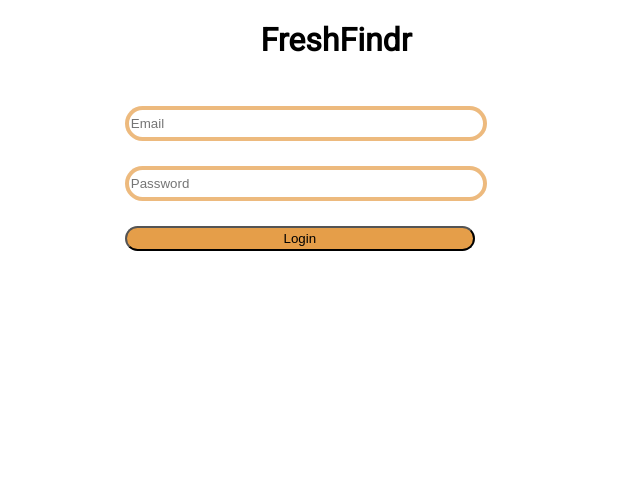
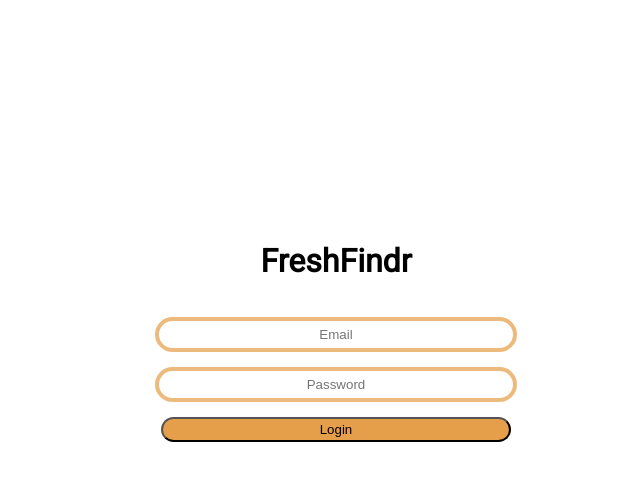
Before and after one commit to Elias2702/freshfindr, a React app: page / in a window 1280 px wide. Shown: the whole page, without its empty margins (304-944 px from the left). Built offline with nearby package versions, Linux system fonts and the light colour scheme.

Commit message:
Update css login

```diff
--- a/src/client/components/login.js
+++ b/src/client/components/login.js
@@ -26,7 +26,6 @@ export default class Login extends React.Component {
     render() {
         return (
             <div className="loginContainer">
-                <h1>{"FreshFindr"}</h1>
                 <LoginForm
                     handleChange={this.handleChange}
                     /* handleSubmit={this.handleSubmit} */
--- a/src/client/components/loginForm.js
+++ b/src/client/components/loginForm.js
@@ -8,6 +8,7 @@ export default class LoginFrom extends React.Component {
     render() {
         return (
             <div className="loginFormContainer">
+                <h1>{"FreshFindr"}</h1>
                 <form onSubmit={this.props.handleSubmit} className="loginForm">
                     <input
                         type="text"
--- a/src/client/scss/app.scss
+++ b/src/client/scss/app.scss
@@ -8,28 +8,33 @@ html, body {
 
 .loginContainer{
     margin: 0 auto;
-    width: 33%;
-    margin: 0 auto;
-    text-align: center;
+    width: 100%;
+    display: grid;
+    grid-template-columns: repeat(3,1fr);
+    grid-template-rows: repeat(3,1fr);
 }
 
-.loginForm {
+.loginFormContainer{
     display: flex;
     flex-direction: column;
+    text-align: center;
+    grid-column: 2;
+    grid-row: 2;
 }
 
 .loginForm input {
     border: 4px solid rgba(223, 132, 25, 0.56);
     border-radius: 40px;
-    margin-top: 25px;
     height: 25px;
     width: 350px;
+    margin-top:15px;
+    text-align: center;
 }
 
 .loginButton{
     background: rgba(223, 132, 25, 0.79);
     border-radius: 40px;
-    margin-top: 25px;
     width: 350px;
     height: 25px;
+    margin-top:15px;
 }
```
